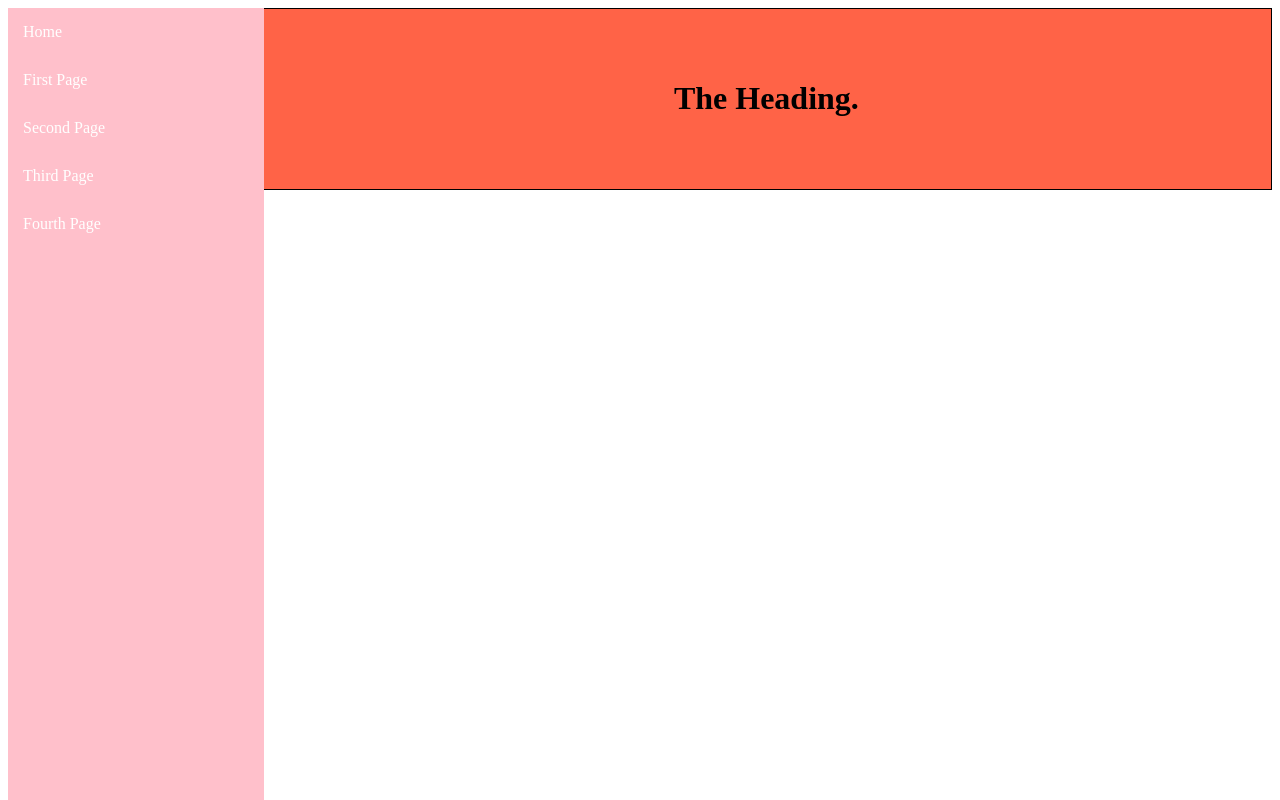
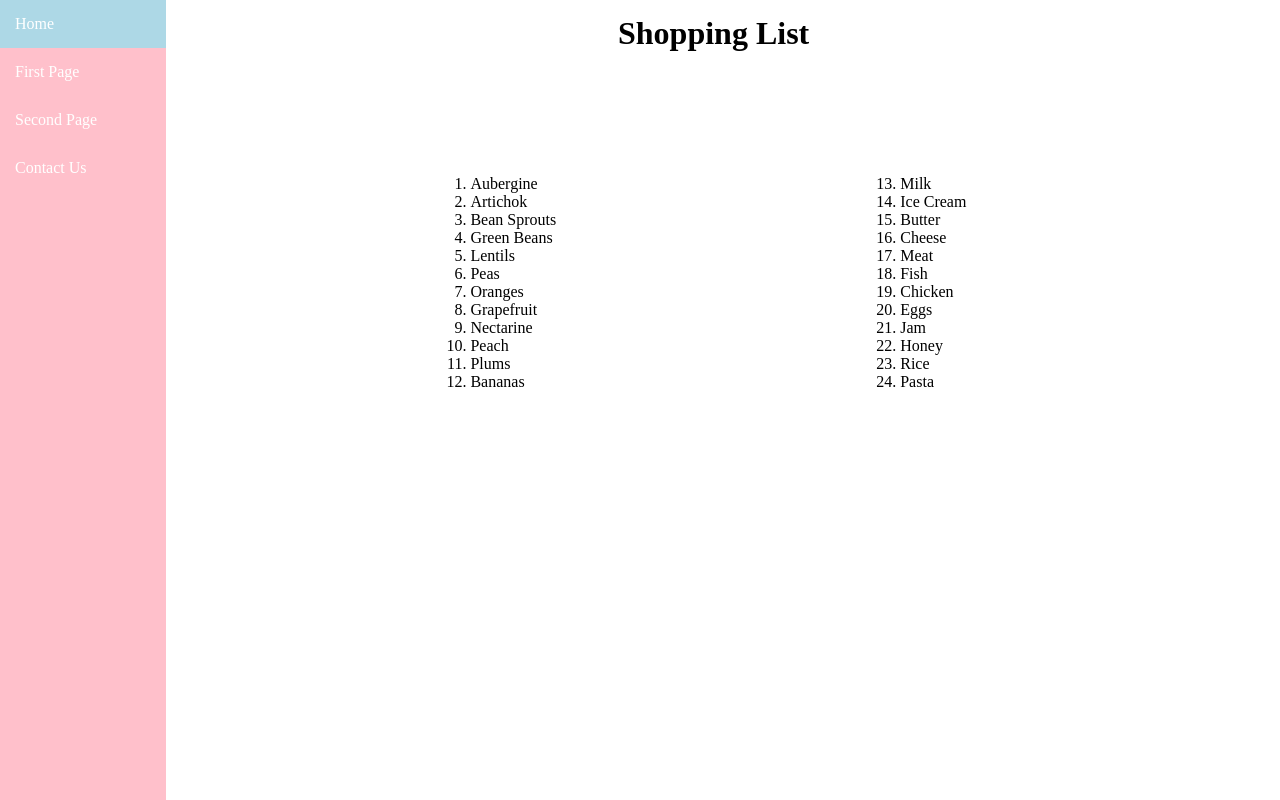
Before and after one commit to abbas-abdelrhman/Project-0, a plain HTML site: page third-page.html in a window 1280 px wide. Drawn offline with Linux system fonts and the light colour scheme.

Commit message:
made a list

```diff
--- a/third-page.html
+++ b/third-page.html
@@ -2,29 +2,29 @@
 <html>
 <head>
 	<title>Third page</title>
-	<style type="text/css">
+	<meta charset="utf-8">
+	<style>
 		*{
 			box-sizing: border-box;
+			margin: 0px;
 		}
 		#nav {
-			width: 20%;
-			margin-right: 15px;
+			width: 13%;
+			margin-right: 0px;
 			margin: 0px;
 
 		}
-		ul {
+		.ul {
 			list-style: none;
 			padding: 0px;
-			margin: 0px;
 			background-color:pink;
-			list-style-position: vertical;
 			height: 100%;
 			position: fixed;
-			width: 20%
+			width: 13%;
 		}
 
 
-		li {
+		.li {
 			padding: 15px;
 			display: block;
 		}
@@ -32,32 +32,62 @@
 			text-decoration: none;
 			color: white;
 		}
-		li:hover{background-color:lightblue; }
-		.row:after {
-		content: "";
-		display: table;
-		clear: both;
+
+		.li:hover {
+		background-color:lightblue; }
+
+	.container{
+		display: flex;
 	}
-	.column{
-		float:left;
-		width: 50%;
-		height: 300px;
-	}
+
 	</style>
 </head>
 <body>
-	<div class="row">
+	<div class="container">
 		<div id="nav" class="column">
-			<ul>
-				<li><a href="index.html">Home</a></li>
-				<li><a href="first-page.html">First Page</a></li>
-				<li><a href="second-page.html">Second Page</a></li>
-				<li><a href="third-page.html">Third Page</a></li>
-				<li><a href="fourth-page.html">Fourth Page</a></li>
+			<ul class="ul">
+				<li class="li"><a href="index.html">Home</a></li>
+				<li class="li"><a href="first-page.html">First Page</a></li>
+				<li class="li"><a href="second-page.html">Second Page</a></li>
+				<li class="li"><a href="fourth-page.html">Contact Us</a></li>
 			</ul>
 		</div>
-		<div class="column" style="border: 1px solid;margin:0px;padding: 50px; width: 80%; height:100%; background-color:tomato;">
-			<h1 style="text-align: center;">The Heading.</h1>
+		<div class="column" style="width: 100%; margin: 0px;">
+			<h1 style="text-align: center;margin-top: 15px; margin-bottom: 10%;">Shopping List</h1>
+			<div class="container">
+				<div class="column" style="margin: 10px; width: 50%;margin-left:25%;">
+					<ol>
+						<li>Aubergine</li>
+						<li>Artichok</li>
+						<li>Bean Sprouts</li>
+						<li>Green Beans</li>
+						<li>Lentils</li>
+						<li>Peas</li>
+						<li>Oranges</li>
+						<li>Grapefruit</li>
+						<li>Nectarine</li>
+						<li>Peach</li>
+						<li>Plums</li>
+						<li>Bananas</li>
+					</ol>
+				</div>
+				<div style="margin: 10px; width: 50%;">
+					<ol start="13">
+						<li>Milk</li>
+						<li>Ice Cream</li>
+						<li>Butter</li>
+						<li>Cheese</li>
+						<li>Meat</li>
+						<li>Fish</li>
+						<li>Chicken</li>
+						<li>Eggs</li>
+						<li>Jam</li>
+						<li>Honey</li>
+						<li>Rice</li>
+						<li>Pasta</li>
+					</ol>
+				</div>
+			</div>
 
 		</div>
 	</div>
```
